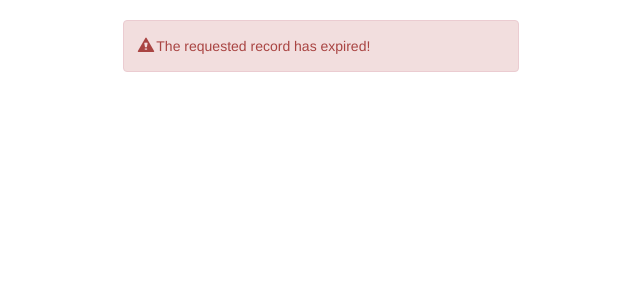
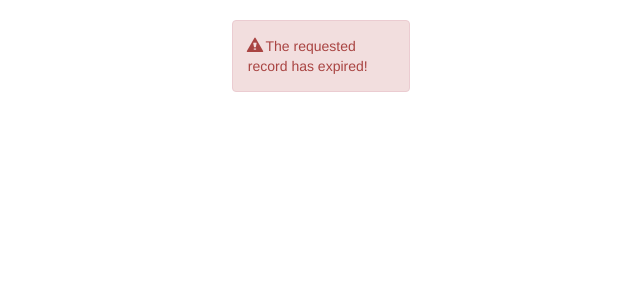
Before and after one commit to MichaelThessel/pwx, a PHP site: template src/App/views/view.twig in a window 1280 px wide. Shown: the top 300 px of the page, without its empty margins (319-959 px from the left). Run offline with PHP 8.4, Linux system fonts and the light colour scheme; the template is opened without the code that fills it, so the values that code supplies are empty; some libraries are stand-ins or nearby versions.

Commit message:
Improved grid layout

```diff
--- a/src/App/views/index.twig
+++ b/src/App/views/index.twig
@@ -3,7 +3,7 @@
 
 {% block content %}
   <div class="row">
-    <div class="col-sm-4 col-sm-offset-4 page-container">
+    <div class="col-sm-12 col-md-4 col-lg-2 col-md-offset-4 col-lg-offset-5 page-container">
       <h1>Password Exchange</h1>
       <form method="post">
         <div class="form-group">
--- a/src/App/views/view.twig
+++ b/src/App/views/view.twig
@@ -3,7 +3,7 @@
 
 {% block content %}
   <div class="row">
-    <div class="col-sm-4 col-sm-offset-4 page-container">
+    <div class="col-sm-12 col-md-4 col-lg-2 col-md-offset-4 col-lg-offset-5 page-container">
       {% if userName %}
         <div class="panel panel-default">
           <div class="panel-heading">User Name</div>
```
